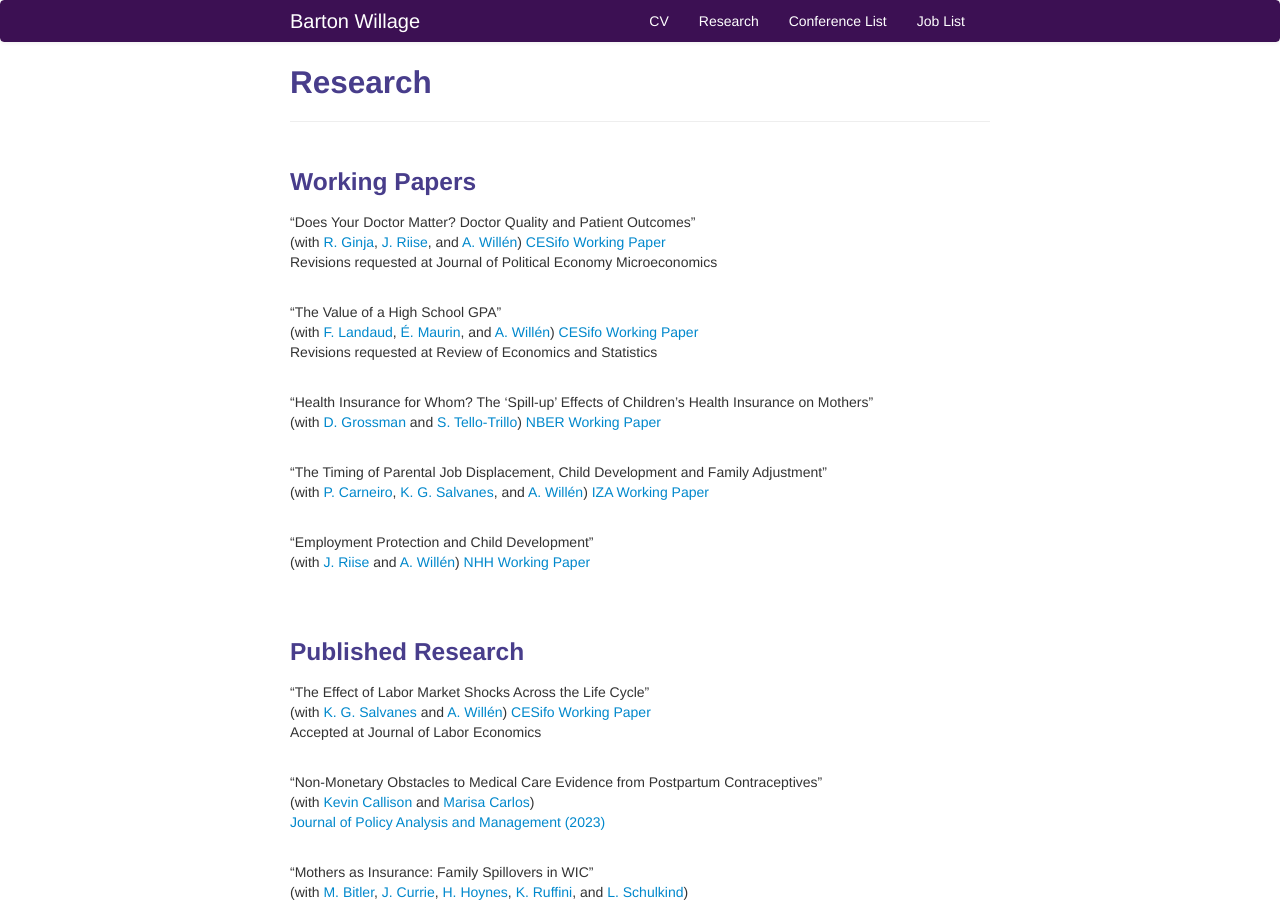
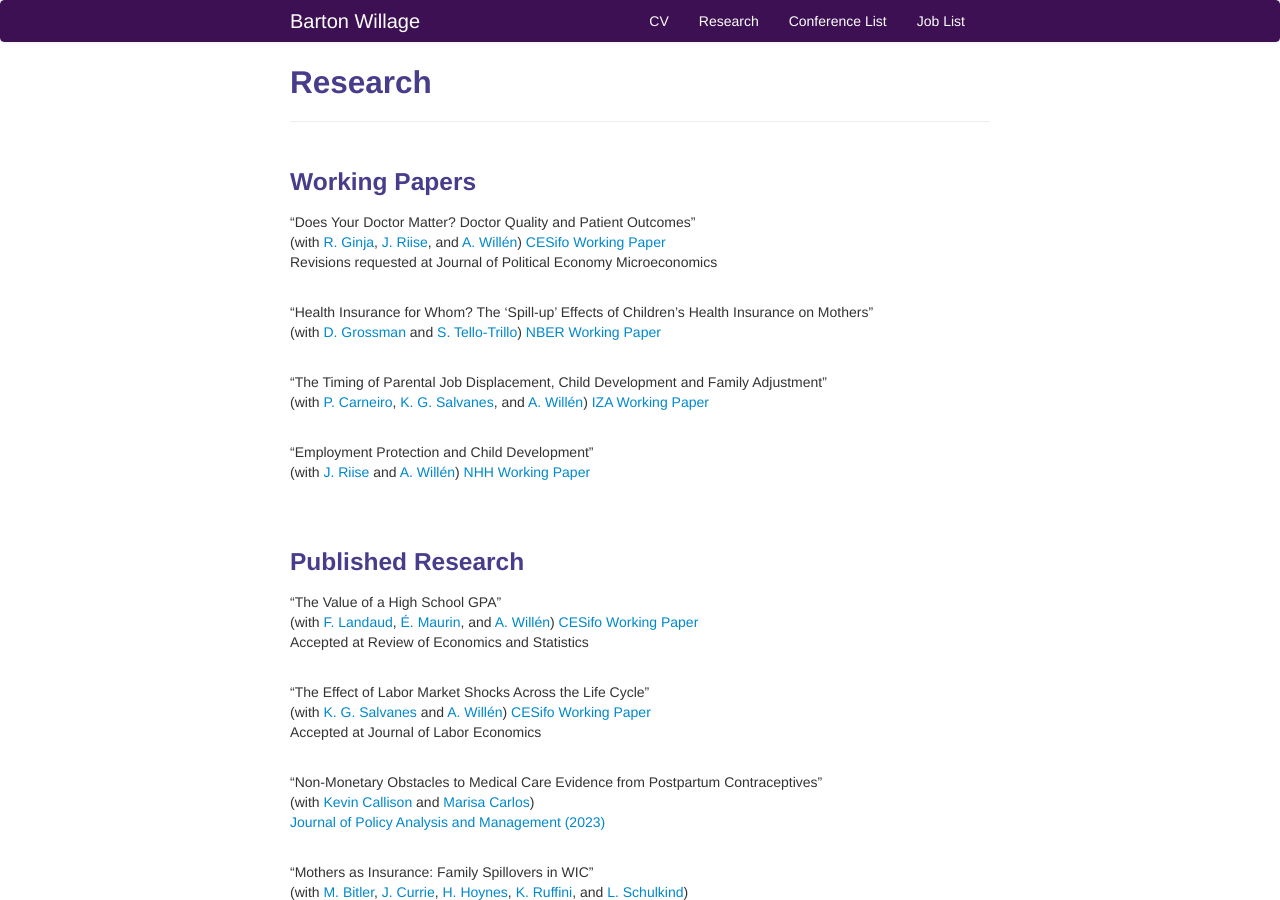
Before and after one commit to bjwillage/bjwillage.github.io, a Jekyll site: the page built from pages/research.md, in a window 1280 px wide and 900 px high. Built offline with Jekyll 4.4.1, drawn with Linux system fonts in a browser that asks for light colours; part of the change alters nothing that is shown.

Commit message:
Update research.md

```diff
--- a/pages/research.md
+++ b/pages/research.md
@@ -11,12 +11,6 @@ description: Barton Willage's research
 (with [R. Ginja](https://sites.google.com/site/rcginja/), [J. Riise](https://sites.google.com/site/riisejulie), and [A. Willén](https://www.alexanderwillen.com/))
 [CESifo Working Paper](https://www.cesifo.org/en/publikationen/2022/working-paper/does-your-doctor-matter-doctor-quality-and-patient-outcomes)<br>
 Revisions requested at Journal of Political Economy Microeconomics
-<br><br>
-
-"The Value of a High School GPA"<br>
-(with [F. Landaud](https://sites.google.com/view/fannylandaud/home?authuser=0),  [É. Maurin](https://www.parisschoolofeconomics.eu/en/maurin-eric/), and [A. Willén](https://www.alexanderwillen.com/))
-[CESifo Working Paper](https://www.cesifo.org/en/publikationen/2022/working-paper/getting-lucky-long-term-consequences-exam-luck)<br>
-Revisions requested at Review of Economics and Statistics
 <br><br>
 
 "Health Insurance for Whom? The ‘Spill-up’ Effects of Children’s Health Insurance on Mothers"<br>
@@ -38,6 +32,12 @@ Revisions requested at Review of Economics and Statistics
 <br>
 
 ### Published Research
+
+"The Value of a High School GPA"<br>
+(with [F. Landaud](https://sites.google.com/view/fannylandaud/home?authuser=0),  [É. Maurin](https://www.parisschoolofeconomics.eu/en/maurin-eric/), and [A. Willén](https://www.alexanderwillen.com/))
+[CESifo Working Paper](https://www.cesifo.org/en/publikationen/2022/working-paper/getting-lucky-long-term-consequences-exam-luck)<br>
+Accepted at Review of Economics and Statistics
+<br><br>
 
 "The Effect of Labor Market Shocks Across the Life Cycle"<br>
 (with [K. G. Salvanes](https://sites.google.com/view/kjellsalvanes/home) and [A. Willén](https://www.alexanderwillen.com/))
```
